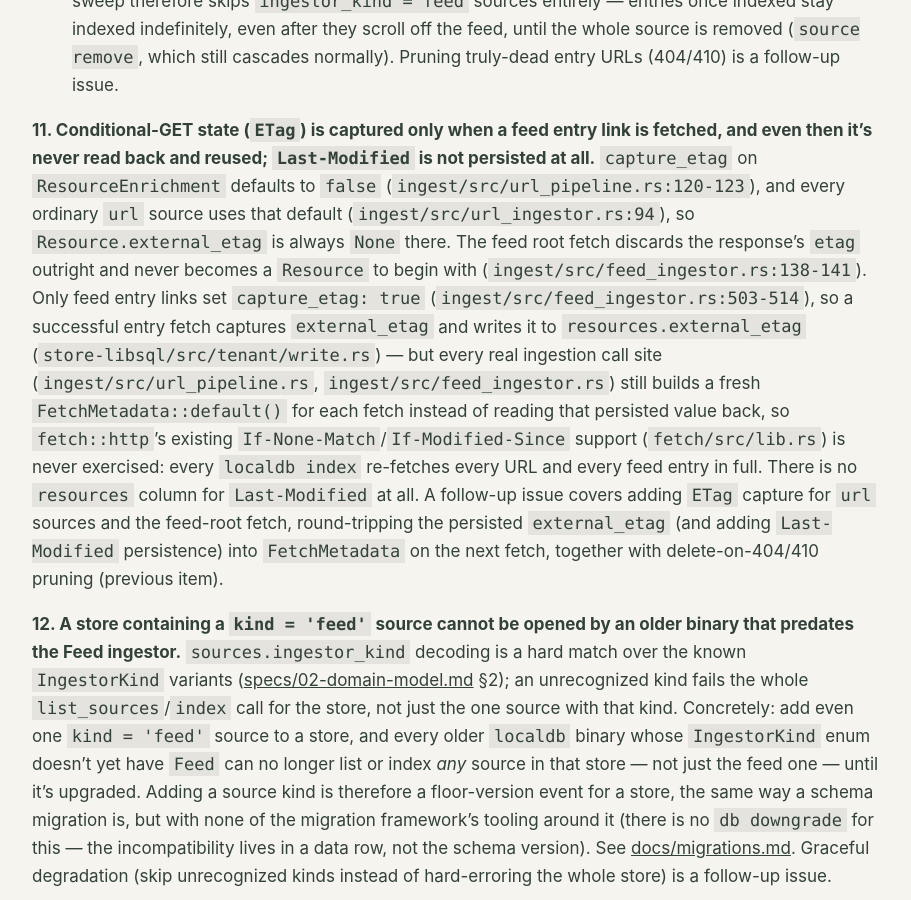
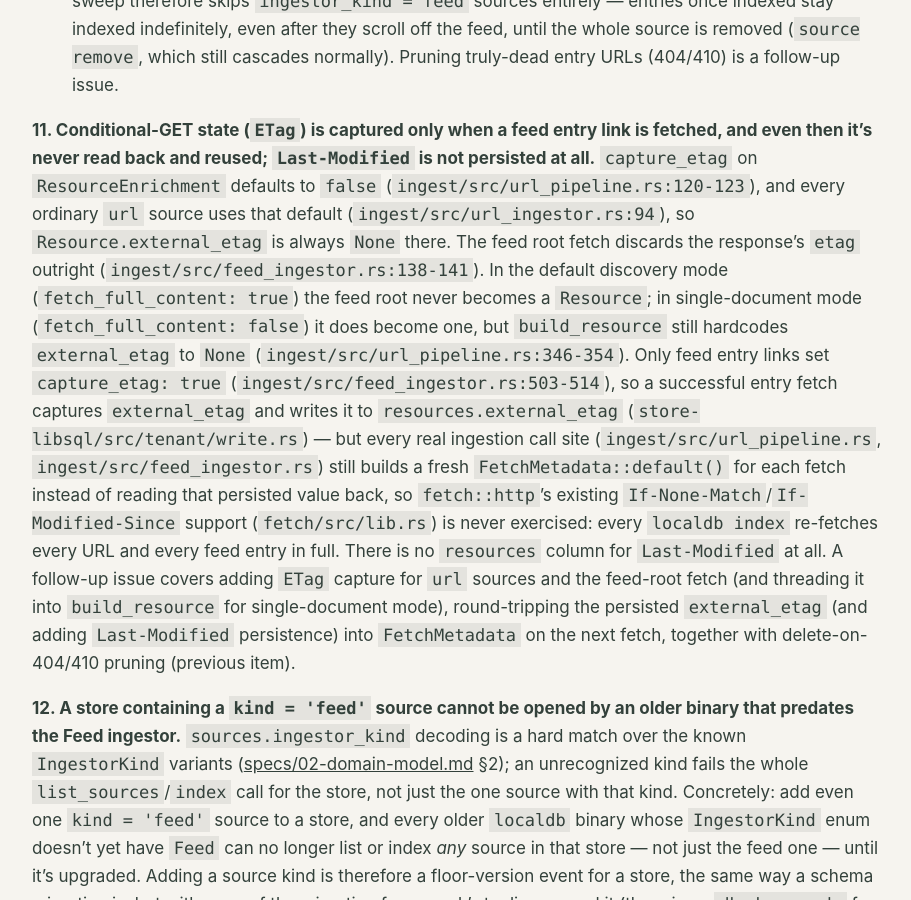
Before and after one commit to dokterbob/localdb, a Jekyll site: the page built from docs/architecture.md, in a window 1280 px wide and 900 px high, scrolled down 11482 px. Shown: the whole window, without its empty margins (48-959 px from the left). Built offline with Jekyll 4.4.1, drawn with Linux system fonts in a browser that asks for light colours; our own code applies the rules of GitHub Pages for plain Markdown files.

Commit message:
T250 review: gap 11 distinguishes feed discovery mode from single-document mode
In default discovery mode the feed root never becomes a Resource; in
single-document mode it does, but build_resource hardcodes external_etag
to None regardless of capture_etag (which only the entry-link path reads).
The follow-up note now also covers threading capture into build_resource.

Co-Authored-By: Claude Fable 5 <noreply@anthropic.com>
Claude-Session: https://claude.ai/code/session_01QnEPQsNyovwTKoxuyGLErP

```diff
--- a/docs/architecture.md
+++ b/docs/architecture.md
@@ -460,18 +460,21 @@ extraction defect (see
 then it's never read back and reused; `Last-Modified` is not persisted at all.** `capture_etag` on
 `ResourceEnrichment` defaults to `false` (`ingest/src/url_pipeline.rs:120-123`), and every ordinary
 `url` source uses that default (`ingest/src/url_ingestor.rs:94`), so `Resource.external_etag` is
-always `None` there. The feed root fetch discards the response's `etag` outright and never becomes a
-`Resource` to begin with (`ingest/src/feed_ingestor.rs:138-141`). Only feed entry links set
-`capture_etag: true` (`ingest/src/feed_ingestor.rs:503-514`), so a successful entry fetch captures
-`external_etag` and writes it to `resources.external_etag` (`store-libsql/src/tenant/write.rs`) —
-but every real ingestion call site (`ingest/src/url_pipeline.rs`, `ingest/src/feed_ingestor.rs`)
-still builds a fresh `FetchMetadata::default()` for each fetch instead of reading that persisted
-value back, so `fetch::http`'s existing `If-None-Match`/`If-Modified-Since` support
-(`fetch/src/lib.rs`) is never exercised: every `localdb index` re-fetches every URL and every feed
-entry in full. There is no `resources` column for `Last-Modified` at all. A follow-up issue covers
-adding `ETag` capture for `url` sources and the feed-root fetch, round-tripping the persisted
-`external_etag` (and adding `Last-Modified` persistence) into `FetchMetadata` on the next fetch,
-together with delete-on-404/410 pruning (previous item).
+always `None` there. The feed root fetch discards the response's `etag` outright
+(`ingest/src/feed_ingestor.rs:138-141`). In the default discovery mode (`fetch_full_content: true`)
+the feed root never becomes a `Resource`; in single-document mode (`fetch_full_content: false`) it
+does become one, but `build_resource` still hardcodes `external_etag` to `None`
+(`ingest/src/url_pipeline.rs:346-354`). Only feed entry links set `capture_etag: true`
+(`ingest/src/feed_ingestor.rs:503-514`), so a successful entry fetch captures `external_etag` and
+writes it to `resources.external_etag` (`store-libsql/src/tenant/write.rs`) — but every real
+ingestion call site (`ingest/src/url_pipeline.rs`, `ingest/src/feed_ingestor.rs`) still builds a
+fresh `FetchMetadata::default()` for each fetch instead of reading that persisted value back, so
+`fetch::http`'s existing `If-None-Match`/`If-Modified-Since` support (`fetch/src/lib.rs`) is never
+exercised: every `localdb index` re-fetches every URL and every feed entry in full. There is no
+`resources` column for `Last-Modified` at all. A follow-up issue covers adding `ETag` capture for
+`url` sources and the feed-root fetch (and threading it into `build_resource` for single-document
+mode), round-tripping the persisted `external_etag` (and adding `Last-Modified` persistence) into
+`FetchMetadata` on the next fetch, together with delete-on-404/410 pruning (previous item).
 
 **12. A store containing a `kind = 'feed'` source cannot be opened by an older binary that predates
 the Feed ingestor.** `sources.ingestor_kind` decoding is a hard match over the known `IngestorKind`
```
